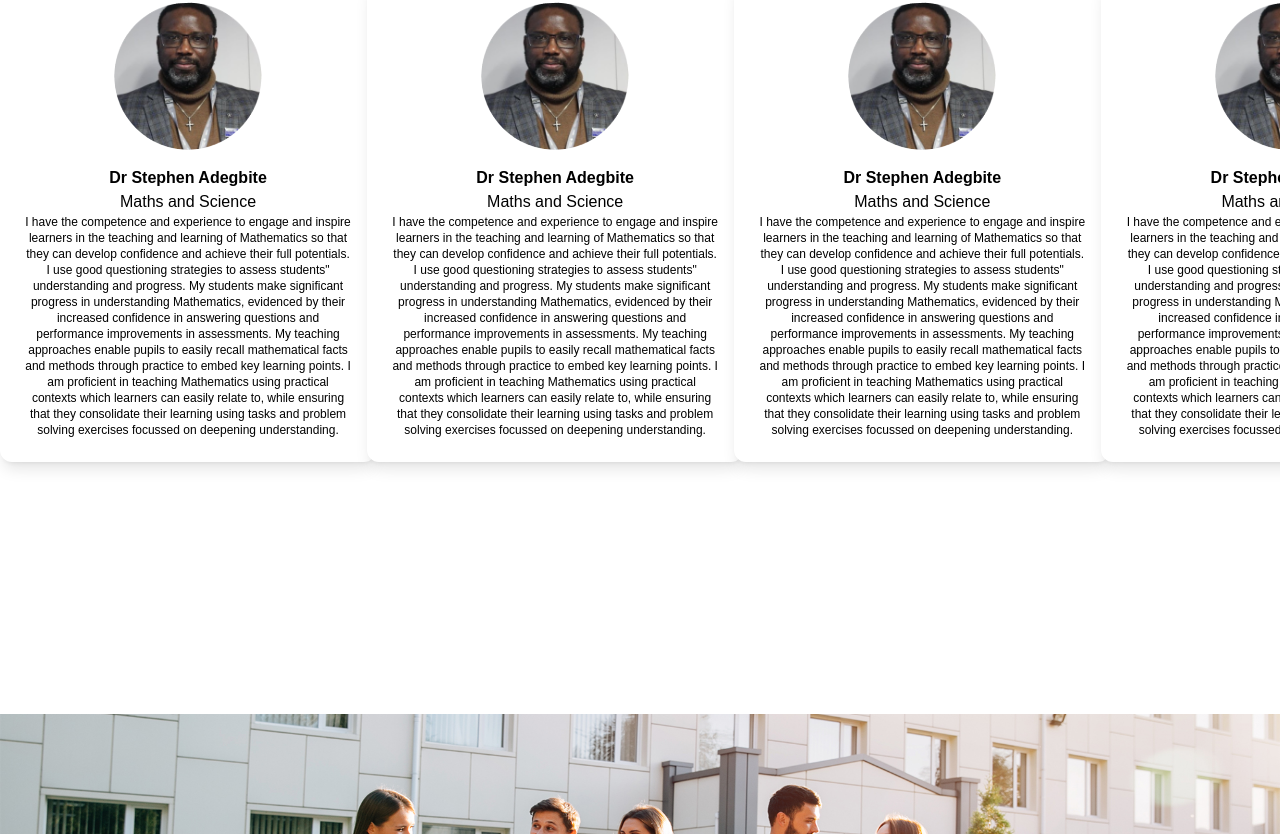
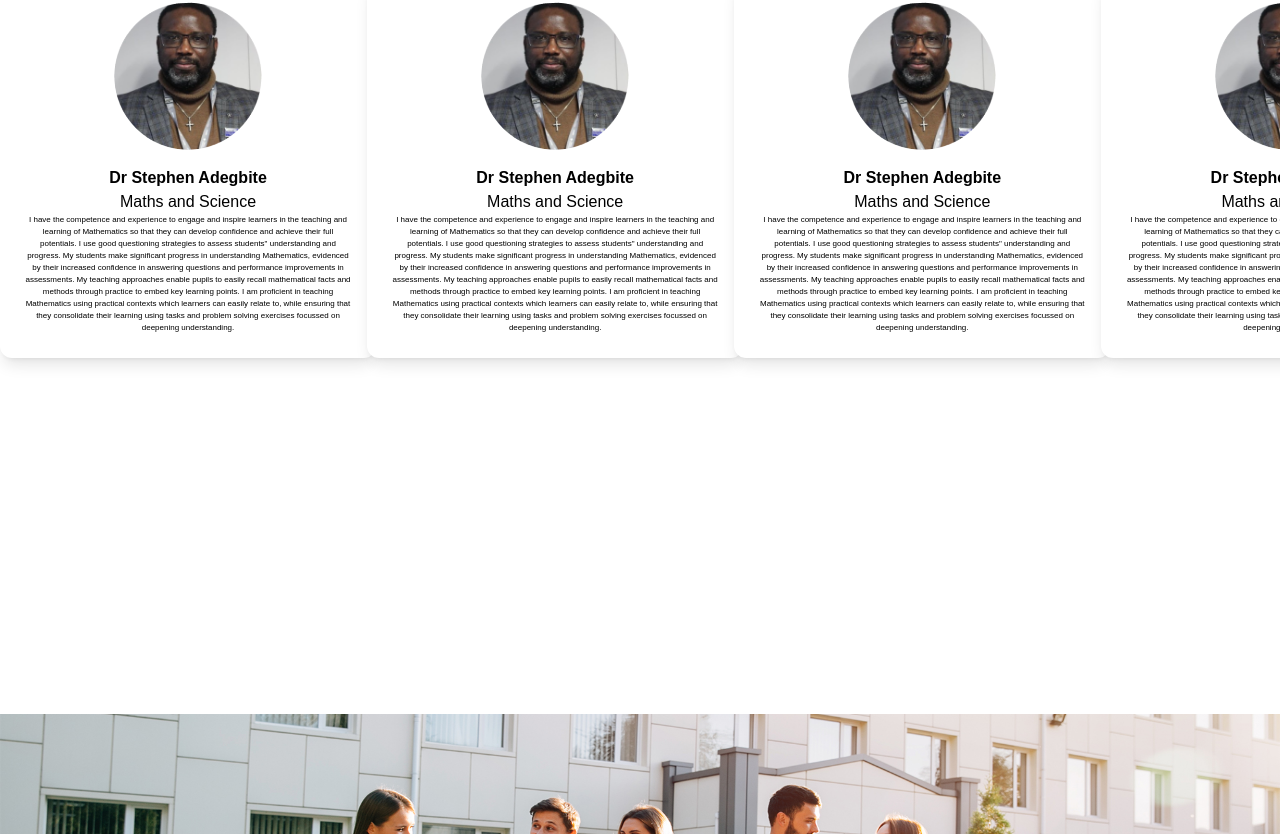
Before and after one commit to Richmond-Eribo/teach, a Next.js app: page / in a window 1280 px wide. Shown: the part 4809-5643 px from the top of the page. Built offline with nearby package versions, Linux system fonts and the light colour scheme.

Commit message:
changing to 8px

```diff
--- a/components/ProfileSlider.tsx
+++ b/components/ProfileSlider.tsx
@@ -36,7 +36,7 @@ function ProfileSlider({}: Props) {
             />
             <h3 className='font-bold lg:mt-4'>{Teacher.name}</h3>
             <p>{Teacher.role}</p>
-            <figcaption className='text-xs text-center'>
+            <figcaption className='text-[8px] text-center'>
               {Teacher.text}{' '}
             </figcaption>
           </figure>
```
